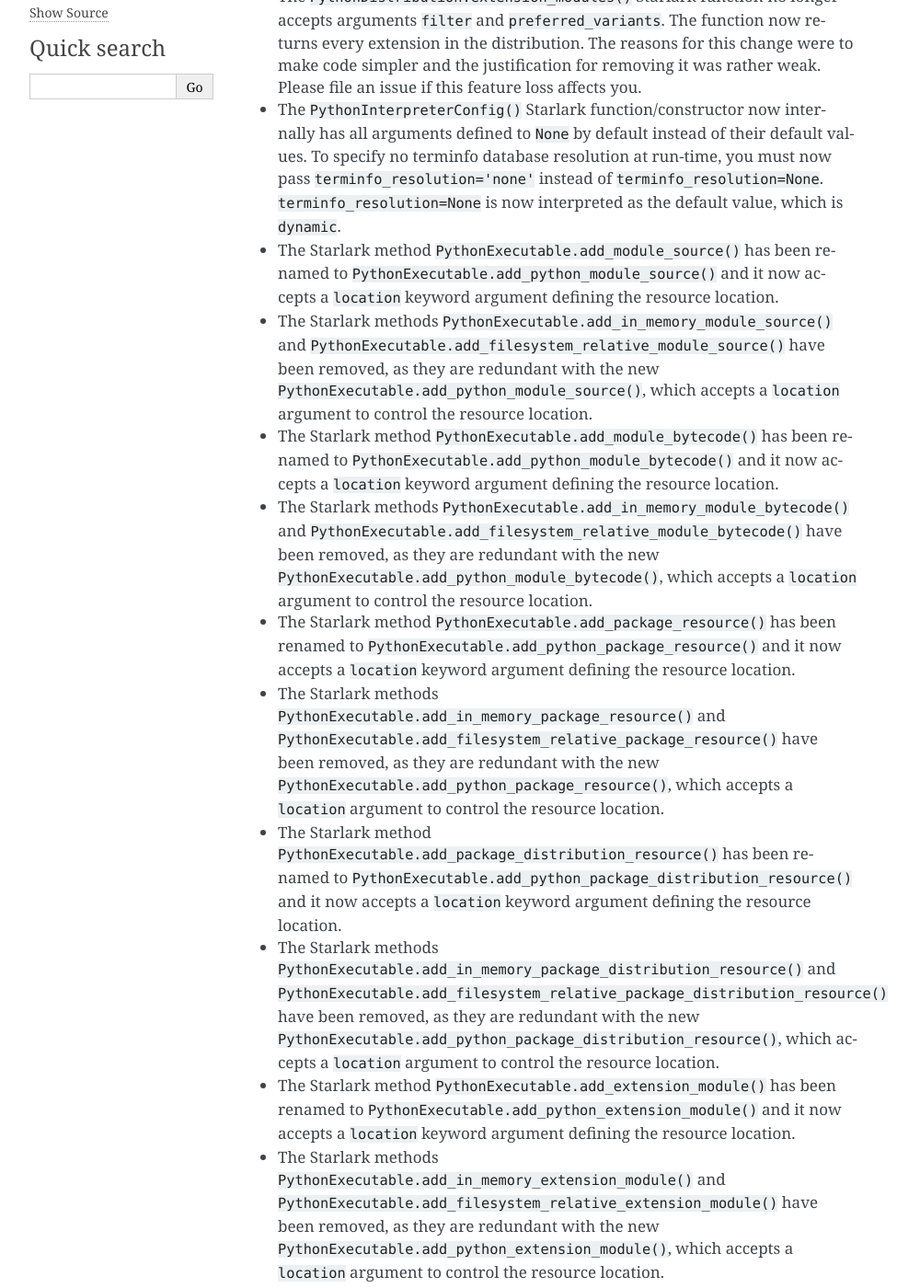
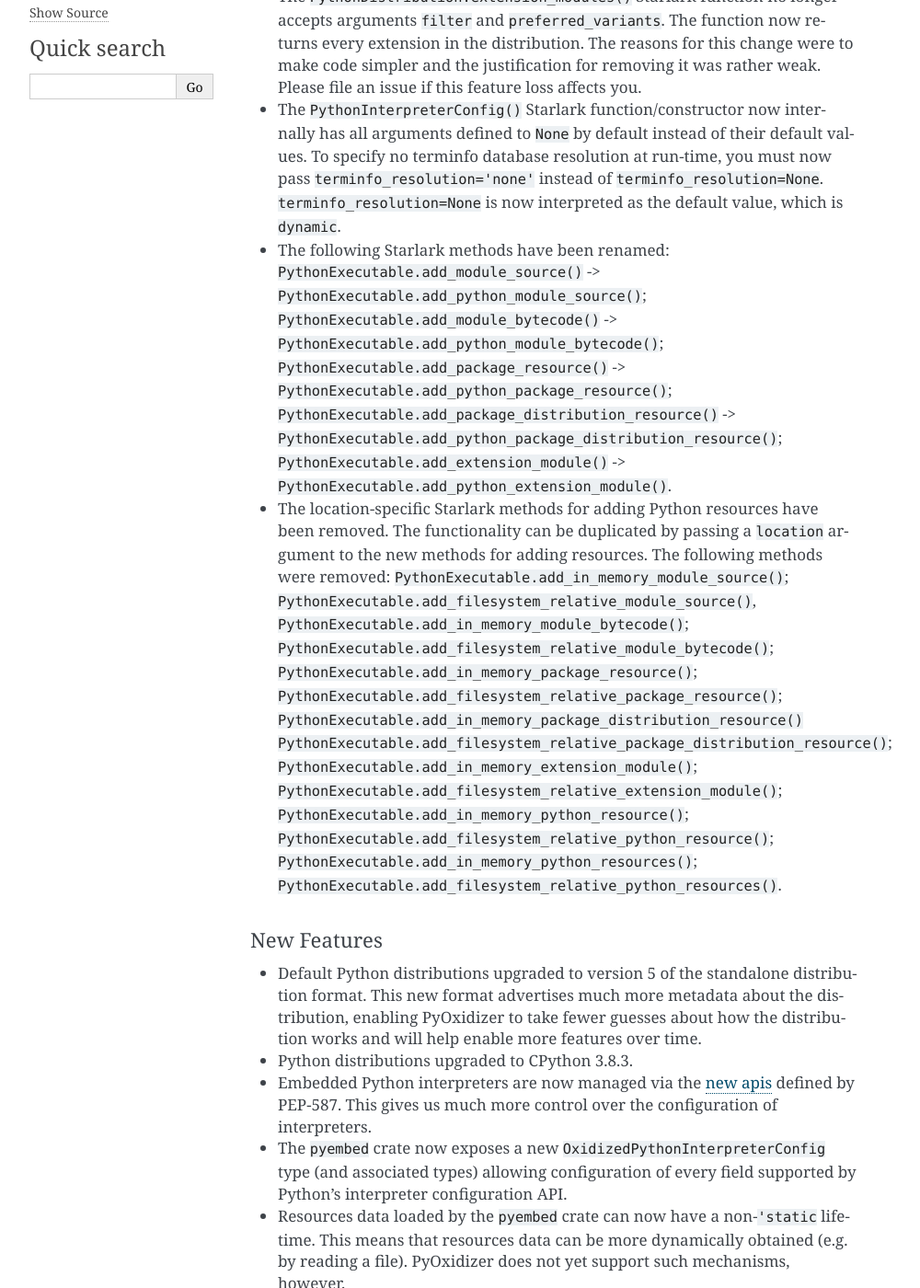
Before and after one commit to indygreg/PyOxidizer, a Sphinx documentation site: the page built from docs/history.rst, in a window 1280 px wide and 1400 px high, scrolled down 1533 px. Shown: the whole window at 92% size, without its empty margins (148-1148 px from the left). Built offline with Sphinx 7.4.7, drawn with Linux system fonts in a browser that asks for light colours; the version number is read from the project's files by our own code; some of the changed text lies outside the part shown.

Commit message:
docs: consolidate history entries for resources API changes
This makes things more concise and less redundant.

```diff
--- a/docs/history.rst
+++ b/docs/history.rst
@@ -81,65 +81,35 @@
   run-time, you must now pass ``terminfo_resolution='none'`` instead of
   ``terminfo_resolution=None``. ``terminfo_resolution=None`` is now
   interpreted as the default value, which is ``dynamic``.
-* The Starlark method ``PythonExecutable.add_module_source()`` has been
-  renamed to ``PythonExecutable.add_python_module_source()`` and it
-  now accepts a ``location`` keyword argument defining the resource
-  location.
-* The Starlark methods ``PythonExecutable.add_in_memory_module_source()``
-  and ``PythonExecutable.add_filesystem_relative_module_source()`` have
-  been removed, as they are redundant with the new
-  ``PythonExecutable.add_python_module_source()``, which accepts a
-  ``location`` argument to control the resource location.
-* The Starlark method ``PythonExecutable.add_module_bytecode()`` has been
-  renamed to ``PythonExecutable.add_python_module_bytecode()`` and it
-  now accepts a ``location`` keyword argument defining the resource
-  location.
-* The Starlark methods ``PythonExecutable.add_in_memory_module_bytecode()``
-  and ``PythonExecutable.add_filesystem_relative_module_bytecode()`` have
-  been removed, as they are redundant with the new
-  ``PythonExecutable.add_python_module_bytecode()``, which accepts a
-  ``location`` argument to control the resource location.
-* The Starlark method ``PythonExecutable.add_package_resource()`` has been
-  renamed to ``PythonExecutable.add_python_package_resource()`` and it
-  now accepts a ``location`` keyword argument defining the resource
-  location.
-* The Starlark methods ``PythonExecutable.add_in_memory_package_resource()``
-  and ``PythonExecutable.add_filesystem_relative_package_resource()`` have
-  been removed, as they are redundant with the new
-  ``PythonExecutable.add_python_package_resource()``, which accepts a
-  ``location`` argument to control the resource location.
-* The Starlark method ``PythonExecutable.add_package_distribution_resource()``
-  has been renamed to
-  ``PythonExecutable.add_python_package_distribution_resource()`` and it
-  now accepts a ``location`` keyword argument defining the resource
-  location.
-* The Starlark methods
-  ``PythonExecutable.add_in_memory_package_distribution_resource()`` and
-  ``PythonExecutable.add_filesystem_relative_package_distribution_resource()``
-  have been removed, as they are redundant with the new
-  ``PythonExecutable.add_python_package_distribution_resource()``, which
-  accepts a ``location`` argument to control the resource location.
-* The Starlark method ``PythonExecutable.add_extension_module()`` has been
-  renamed to ``PythonExecutable.add_python_extension_module()`` and it
-  now accepts a ``location`` keyword argument defining the resource
-  location.
-* The Starlark methods ``PythonExecutable.add_in_memory_extension_module()``
-  and ``PythonExecutable.add_filesystem_relative_extension_module()`` have
-  been removed, as they are redundant with the new
-  ``PythonExecutable.add_python_extension_module()``, which accepts a
-  ``location`` argument to control the resource location.
-* The Starlark method ``PythonExecutable.add_python_resource()`` now accepts
-  a ``location`` keyword argument defining the resource location.
-* The Starlark methods ``PythonExecutable.add_in_memory_python_resource()``
-  and ``PythonExecutable.add_filesystem_relative_python_resource()`` have
-  been removed, as they are redundant with passing a ``location`` argument
-  to ``PythonExecutable.add_python_resource()``.
-* The Starlark method ``PythonExecutable.add_python_resources()`` now accepts
-  a ``location`` keyword argument defining the resource location.
-* The Starlark methods ``PythonExecutable.add_in_memory_python_resources()``
-  and ``PythonExecutable.add_filesystem_relative_python_resources()`` have
-  been removed, as they are redundant with ping a ``location`` argument to
-  ``PythonExecutable.add_python_resources()``.
+* The following Starlark methods have been renamed:
+  ``PythonExecutable.add_module_source()`` ->
+  ``PythonExecutable.add_python_module_source()``;
+  ``PythonExecutable.add_module_bytecode()`` ->
+  ``PythonExecutable.add_python_module_bytecode()``;
+  ``PythonExecutable.add_package_resource()`` ->
+  ``PythonExecutable.add_python_package_resource()``;
+  ``PythonExecutable.add_package_distribution_resource()`` ->
+  ``PythonExecutable.add_python_package_distribution_resource()``;
+  ``PythonExecutable.add_extension_module()`` ->
+  ``PythonExecutable.add_python_extension_module()``.
+* The location-specific Starlark methods for adding Python resources
+  have been removed. The functionality can be duplicated by passing
+  a ``location`` argument to the new methods for adding resources.
+  The following methods were removed:
+  ``PythonExecutable.add_in_memory_module_source()``;
+  ``PythonExecutable.add_filesystem_relative_module_source()``,
+  ``PythonExecutable.add_in_memory_module_bytecode()``;
+  ``PythonExecutable.add_filesystem_relative_module_bytecode()``;
+  ``PythonExecutable.add_in_memory_package_resource()``;
+  ``PythonExecutable.add_filesystem_relative_package_resource()``;
+  ``PythonExecutable.add_in_memory_package_distribution_resource()``
+  ``PythonExecutable.add_filesystem_relative_package_distribution_resource()``;
+  ``PythonExecutable.add_in_memory_extension_module()``;
+  ``PythonExecutable.add_filesystem_relative_extension_module()``;
+  ``PythonExecutable.add_in_memory_python_resource()``;
+  ``PythonExecutable.add_filesystem_relative_python_resource()``;
+  ``PythonExecutable.add_in_memory_python_resources()``;
+  ``PythonExecutable.add_filesystem_relative_python_resources()``.
 
 New Features
 ^^^^^^^^^^^^
@@ -195,6 +165,19 @@
 * The ``PythonSourceModule`` Starlark type now has a ``location``
   attribute exposing the location where the resource should be
   loaded from.
+* The Starlark methods for adding Python resources now accept an
+  optional ``location`` argument for controlling the load location
+  of the resource. This functionality replaces the prior functionality
+  provided by location-specific APIs such as
+  ``PythonExecutable.add_in_memory_python_resource()``. The following
+  methods gained this argument:
+  ``PythonExecutable.add_python_module_source()``;
+  ``PythonExecutable.add_python_module_bytecode()``;
+  ``PythonExecutable.add_python_package_resource()``;
+  ``PythonExecutable.add_python_package_distribution_resource()``;
+  ``PythonExecutable.add_python_extension_module()``;
+  ``PythonExecutable.add_python_resource()``;
+  ``PythonExecutable.add_python_resources()``.
 
 Bug Fixes
 ^^^^^^^^^
```
